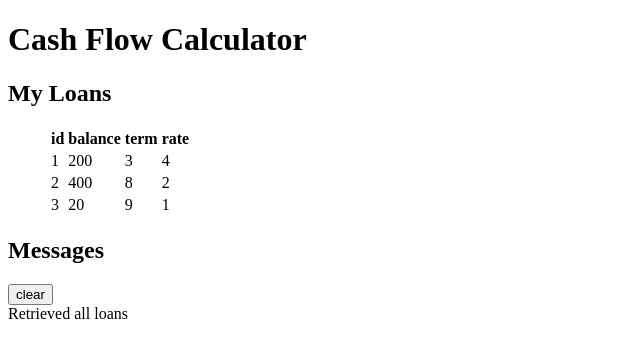
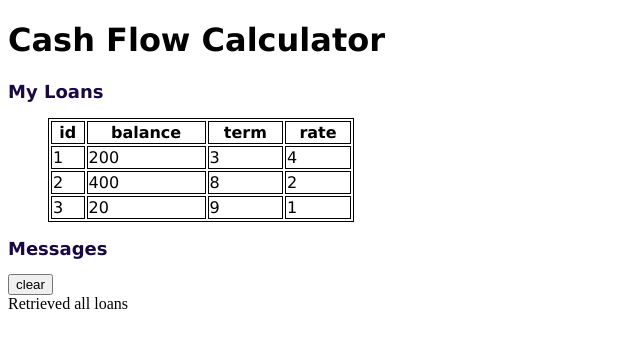
Before and after one commit to FletcherWill/Cash-Flow-Calculator, an Angular app in the folder frontend-sam/: page / in a window 1280 px wide. Shown: the top 358 px of the page, without its empty margins (0-640 px from the left). Built offline with nearby package versions, Linux system fonts and the light colour scheme.

Commit message:
added css styles

```diff
--- a/frontend-sam/src/app/app.component.css
+++ b/frontend-sam/src/app/app.component.css
@@ -0,0 +1,3 @@
+h1 {
+    font-family: Verdana, Geneva, Tahoma, sans-serif;
+}
--- a/frontend-sam/src/app/loans/loans.component.css
+++ b/frontend-sam/src/app/loans/loans.component.css
@@ -0,0 +1,14 @@
+h2 {
+    color: rgb(25, 8, 66);
+    font-family: Verdana, Geneva, Tahoma, sans-serif;
+    font-size: large;
+}
+
+table, th, td {
+    border: 1px solid black;
+    font-family: Verdana, Geneva, Tahoma, sans-serif;
+  }
+
+label {
+    font-family: Verdana, Geneva, Tahoma, sans-serif;
+}
--- a/frontend-sam/src/app/loans/loans.component.html
+++ b/frontend-sam/src/app/loans/loans.component.html
@@ -1,6 +1,6 @@
 <h2>My Loans</h2>
 <ul class="loans">
-  <table>
+  <table style="width:25%">
     <tr><th>id</th><th>balance</th><th>term</th><th>rate</th></tr>
   <tr *ngFor="let loan of loans"
     [class.selected]="loan === selectedLoan"
@@ -13,7 +13,6 @@
 <div *ngIf="selectedLoan">
 
   <h2> Loan {{selectedLoan.id}} details</h2>
-  <div><span>id: </span>{{selectedLoan.id}}</div>
   <div>
     <label>name:
       <input [(ngModel)]="selectedLoan.balance" placeholder="balance"/>
--- a/frontend-sam/src/app/messages/messages.component.css
+++ b/frontend-sam/src/app/messages/messages.component.css
@@ -0,0 +1,5 @@
+h2 {
+    color: rgb(25, 8, 66);
+    font-family: Verdana, Geneva, Tahoma, sans-serif;
+    font-size: large;
+}
```
